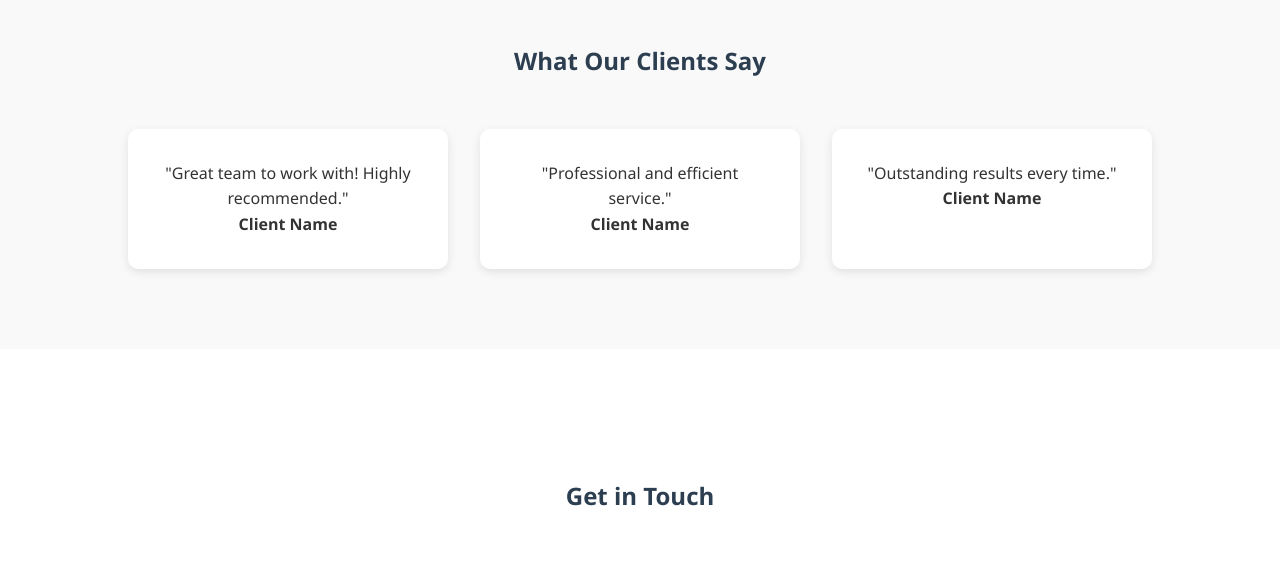
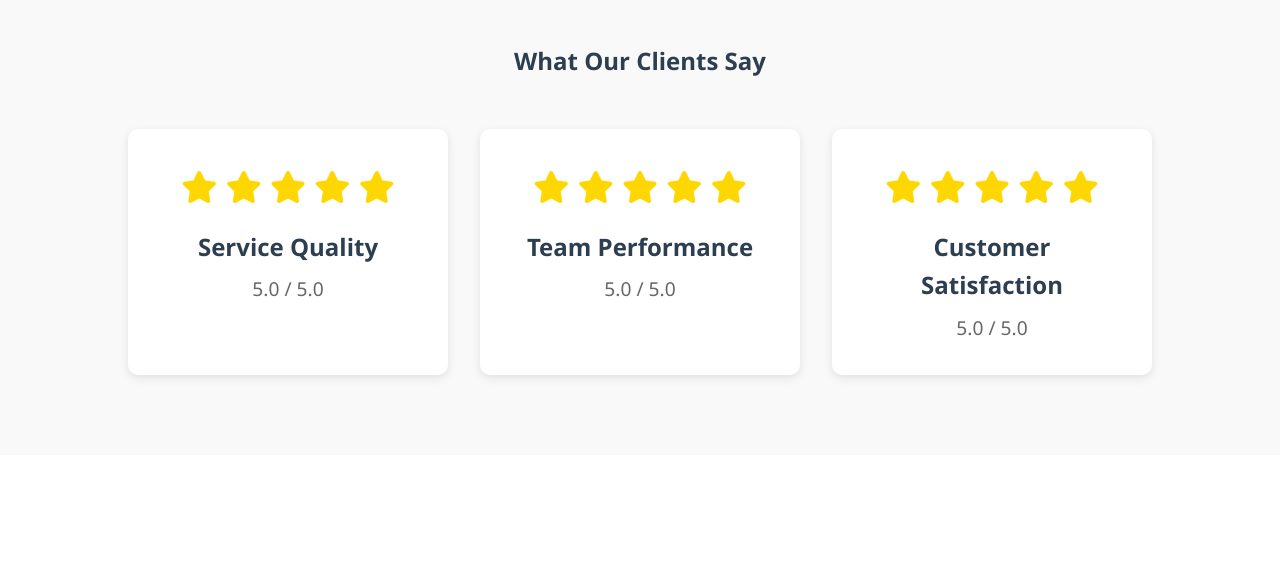
Before and after one commit to venkat1103/team-portfolio, a plain HTML site: page index.html in a window 1280 px wide. Shown: the part 2380-2941 px from the top of the page. Drawn offline with Linux system fonts and the light colour scheme.

Commit message:
Replace testimonials with star rating service

```diff
--- a/index.html
+++ b/index.html
@@ -86,18 +86,39 @@
     <!-- Testimonials Section -->
     <section id="testimonials" class="testimonials">
         <h2>What Our Clients Say</h2>
-        <div class="testimonials-container">
-            <div class="testimonial">
-                <p>"Great team to work with! Highly recommended."</p>
-                <h4>Client Name</h4>
+        <div class="rating-container">
+            <div class="rating-card">
+                <div class="stars">
+                    <i class="fas fa-star"></i>
+                    <i class="fas fa-star"></i>
+                    <i class="fas fa-star"></i>
+                    <i class="fas fa-star"></i>
+                    <i class="fas fa-star"></i>
+                </div>
+                <h3>Service Quality</h3>
+                <p>5.0 / 5.0</p>
             </div>
-            <div class="testimonial">
-                <p>"Professional and efficient service."</p>
-                <h4>Client Name</h4>
+            <div class="rating-card">
+                <div class="stars">
+                    <i class="fas fa-star"></i>
+                    <i class="fas fa-star"></i>
+                    <i class="fas fa-star"></i>
+                    <i class="fas fa-star"></i>
+                    <i class="fas fa-star"></i>
+                </div>
+                <h3>Team Performance</h3>
+                <p>5.0 / 5.0</p>
             </div>
-            <div class="testimonial">
-                <p>"Outstanding results every time."</p>
-                <h4>Client Name</h4>
+            <div class="rating-card">
+                <div class="stars">
+                    <i class="fas fa-star"></i>
+                    <i class="fas fa-star"></i>
+                    <i class="fas fa-star"></i>
+                    <i class="fas fa-star"></i>
+                    <i class="fas fa-star"></i>
+                </div>
+                <h3>Customer Satisfaction</h3>
+                <p>5.0 / 5.0</p>
             </div>
         </div>
     </section>
--- a/styles.css
+++ b/styles.css
@@ -184,18 +184,43 @@ body {
     color: #2c3e50;
 }
 
-.testimonials-container {
+.rating-container {
     display: grid;
-    grid-template-columns: repeat(auto-fit, minmax(300px, 1fr));
+    grid-template-columns: repeat(auto-fit, minmax(250px, 1fr));
     gap: 2rem;
+    max-width: 1200px;
+    margin: 0 auto;
 }
 
-.testimonial {
+.rating-card {
     background: white;
     padding: 2rem;
     border-radius: 10px;
     box-shadow: 0 3px 10px rgba(0, 0, 0, 0.1);
     text-align: center;
+    transition: transform 0.3s ease;
+}
+
+.rating-card:hover {
+    transform: translateY(-5px);
+}
+
+.rating-card .stars {
+    color: #ffd700;
+    font-size: 2rem;
+    margin-bottom: 1rem;
+}
+
+.rating-card h3 {
+    color: #2c3e50;
+    font-size: 1.5rem;
+    margin-bottom: 0.5rem;
+}
+
+.rating-card p {
+    color: #666;
+    font-size: 1.2rem;
+    font-weight: 500;
 }
 
 /* Contact Section */
```
